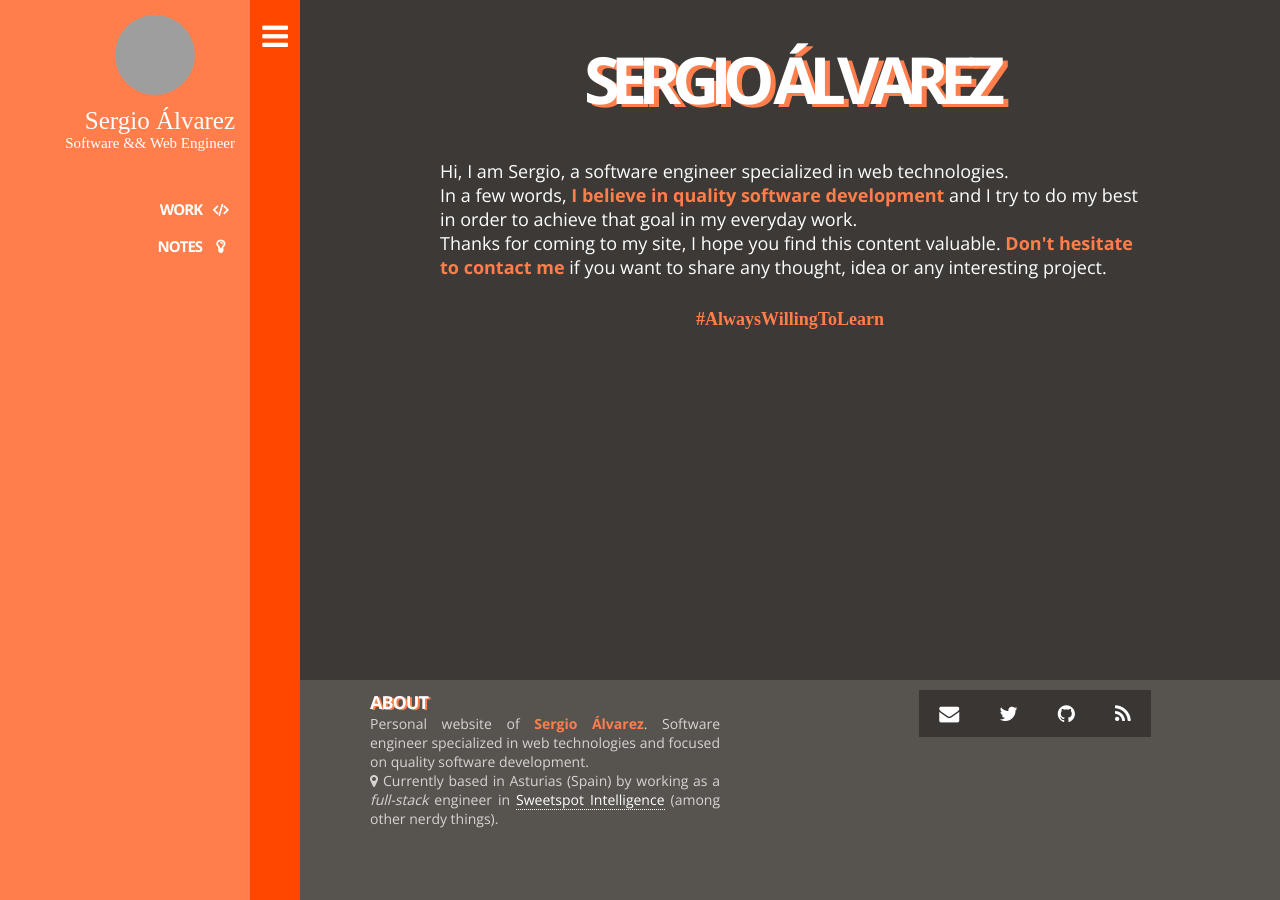
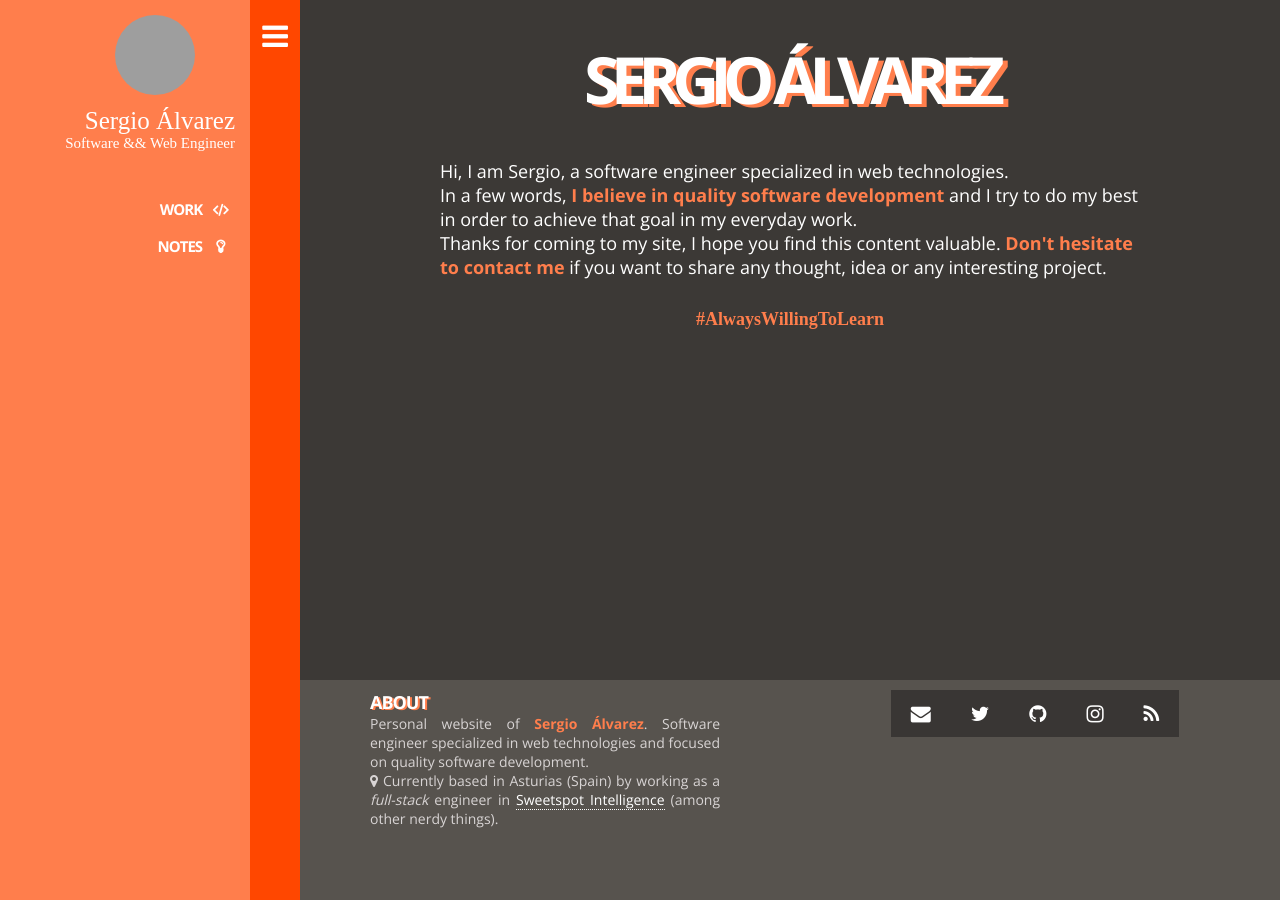
Before and after one commit to sergioalvz/sergioalvz.github.io, a Jekyll site: the page built from index.html, in a window 1280 px wide. Built offline with Jekyll 4.4.1, drawn with Linux system fonts in a browser that asks for light colours; nearby versions of some CDN libraries; some web fonts are replaced; Markdown is read by kramdown in place of the engine named in the settings; grey boxes are pictures that could not be loaded.

Commit message:
Add instagram as footer link

```diff
--- a/_includes/footer.html
+++ b/_includes/footer.html
@@ -17,6 +17,9 @@
         <a href="https://github.com/sergio-alvarez" title="Github"><i class="fa fa-github"></i></a>
       </div>
       <div>
+        <a href="http://instagram.com/varezhh/" title="Instagram"><i class="fa fa-instagram"></i></a>
+      </div>
+      <div>
         <a href="/rss.xml" title="rss.xml"><i class="fa fa-rss"></i></a>
       </div>
     </div>
--- a/_sass/_footer.scss
+++ b/_sass/_footer.scss
@@ -69,6 +69,9 @@
       display: -webkit-flex;
       display: flex;
 
+      -webkit-flex-flow: row wrap;
+      flex-flow: row wrap;
+
       justify-content: center;
 
       > div {
```
